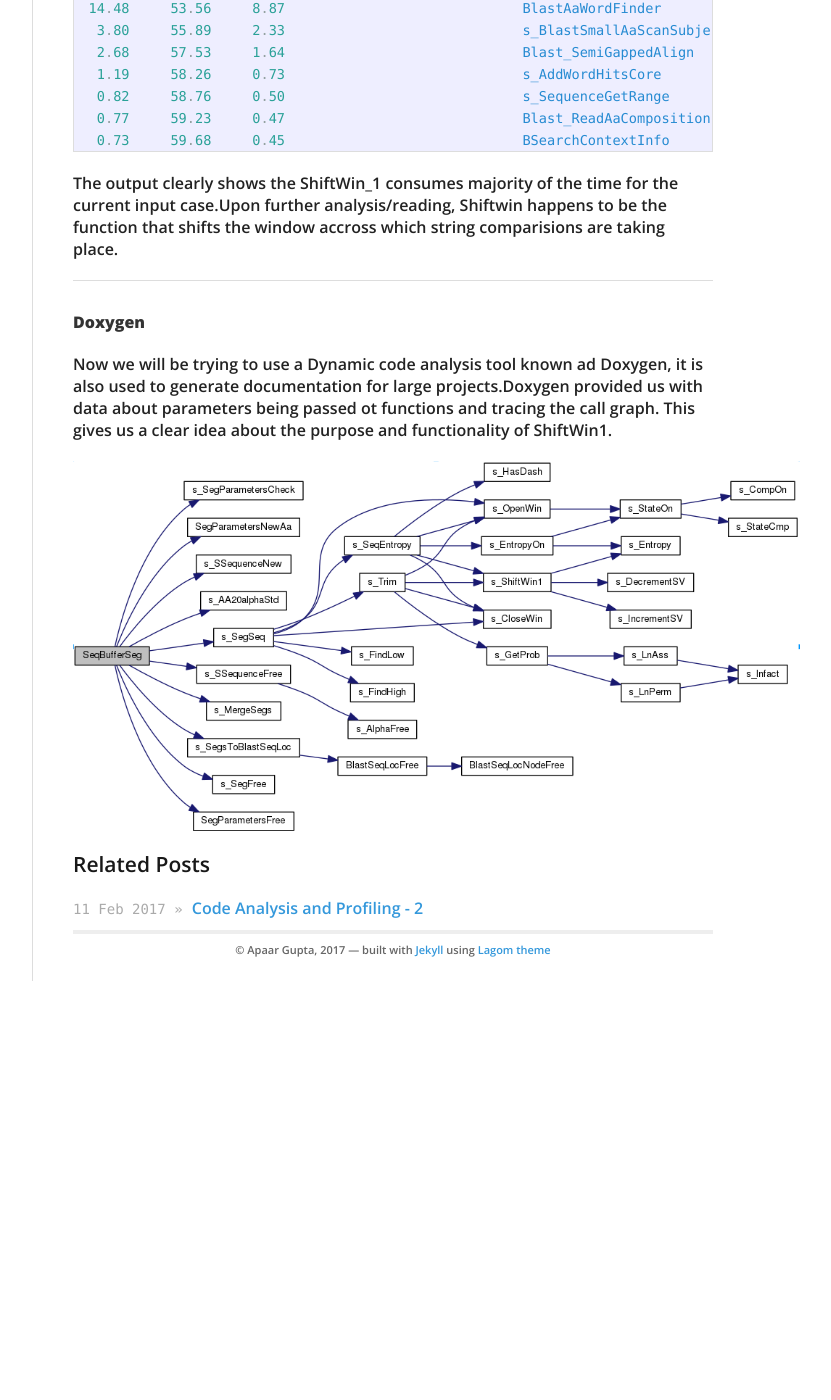
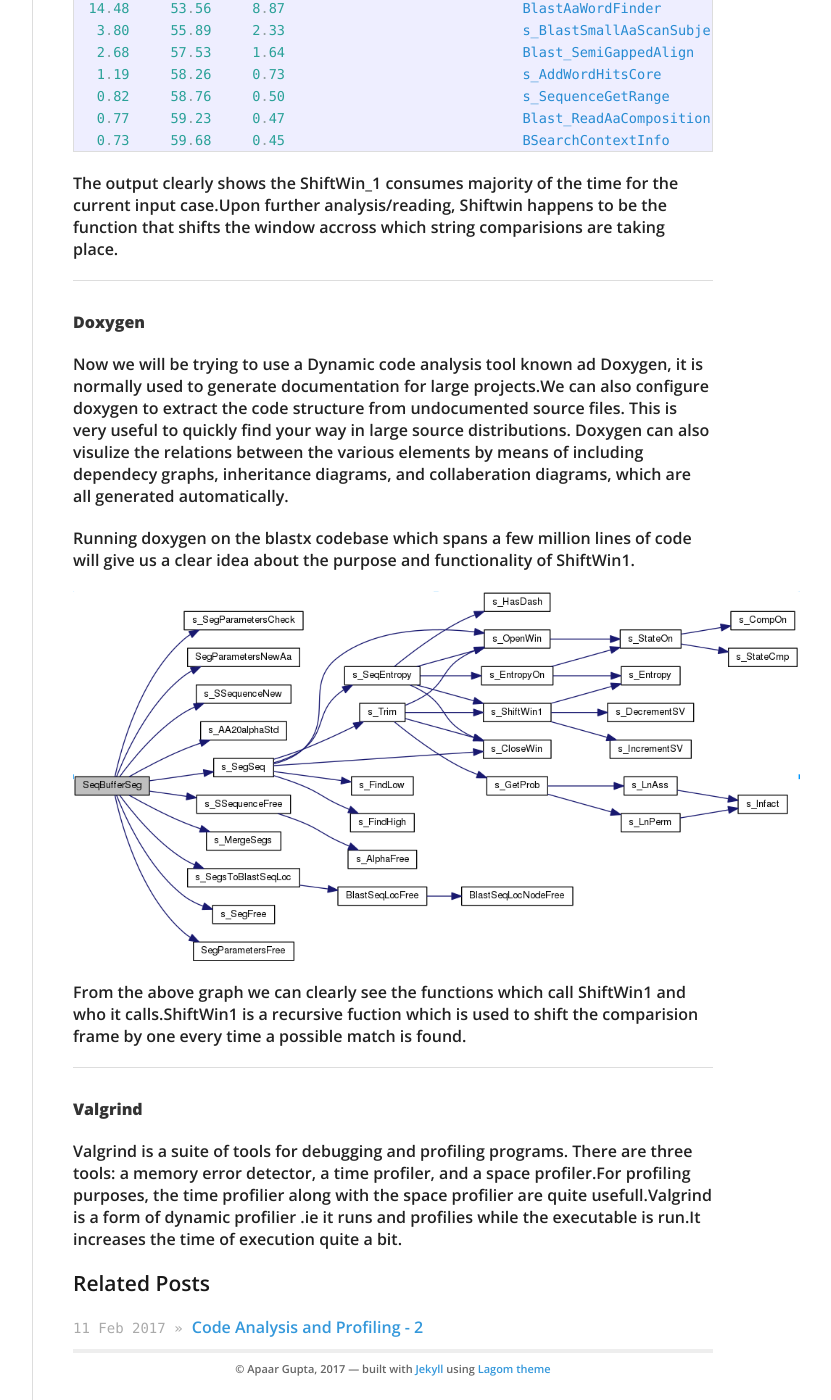
Before and after one commit to Apaar/apaar.github.io, a Jekyll site: the page built from _posts/2017-01-29-code-analysis-and-profiling.md, in a window 1280 px wide and 1400 px high, scrolled down 1182 px. Shown: the whole window, without its empty margins (378-1209 px from the left). Built offline with Jekyll 4.4.1, drawn with Linux system fonts in a browser that asks for light colours; nearby versions of some CDN libraries; before the commit the page ends 2163 px from its top, so only the background shows below that.

Commit message:
Post1 update 1

```diff
--- a/_posts/2017-01-29-code-analysis-and-profiling.md
+++ b/_posts/2017-01-29-code-analysis-and-profiling.md
@@ -54,7 +54,18 @@ The output clearly shows the ShiftWin_1 consumes majority of the time for the cu
 
 **Doxygen**
 
-Now we will be trying to use a Dynamic code analysis tool known ad Doxygen, it is also used to generate documentation for large projects.Doxygen provided us with data about parameters being passed ot functions and tracing the call graph.
-This gives us a clear idea about the purpose and functionality of ShiftWin1.
+Now we will be trying to use a Dynamic code analysis tool known ad Doxygen, it is normally used to generate documentation for large projects.We can also configure doxygen to extract the code structure from undocumented source files. This is very useful to quickly find your way in large source distributions. Doxygen can also visulize the relations between the various elements by means of including dependecy graphs, inheritance diagrams, and collaberation diagrams, which are all generated automatically.
+
+Running doxygen on the blastx codebase which spans a few million lines of code will give us a clear idea about the purpose and functionality of ShiftWin1.
 
 ![Call graph](/assets/shiftwin.png)
+
+
+
+From the above graph we can clearly see the functions which call ShiftWin1 and who it calls.ShiftWin1 is a recursive fuction which is used to shift the comparision frame by one every time a possible match is found.
+
+---
+
+**Valgrind**
+
+Valgrind is a suite of tools for debugging and profiling programs. There are three tools: a memory error detector, a time profiler, and a space profiler.For profiling purposes, the time profilier along with the space profilier are quite usefull.Valgrind is a form of dynamic profilier .ie it runs and profilies while the executable is run.It increases the time of execution quite a bit.
```
